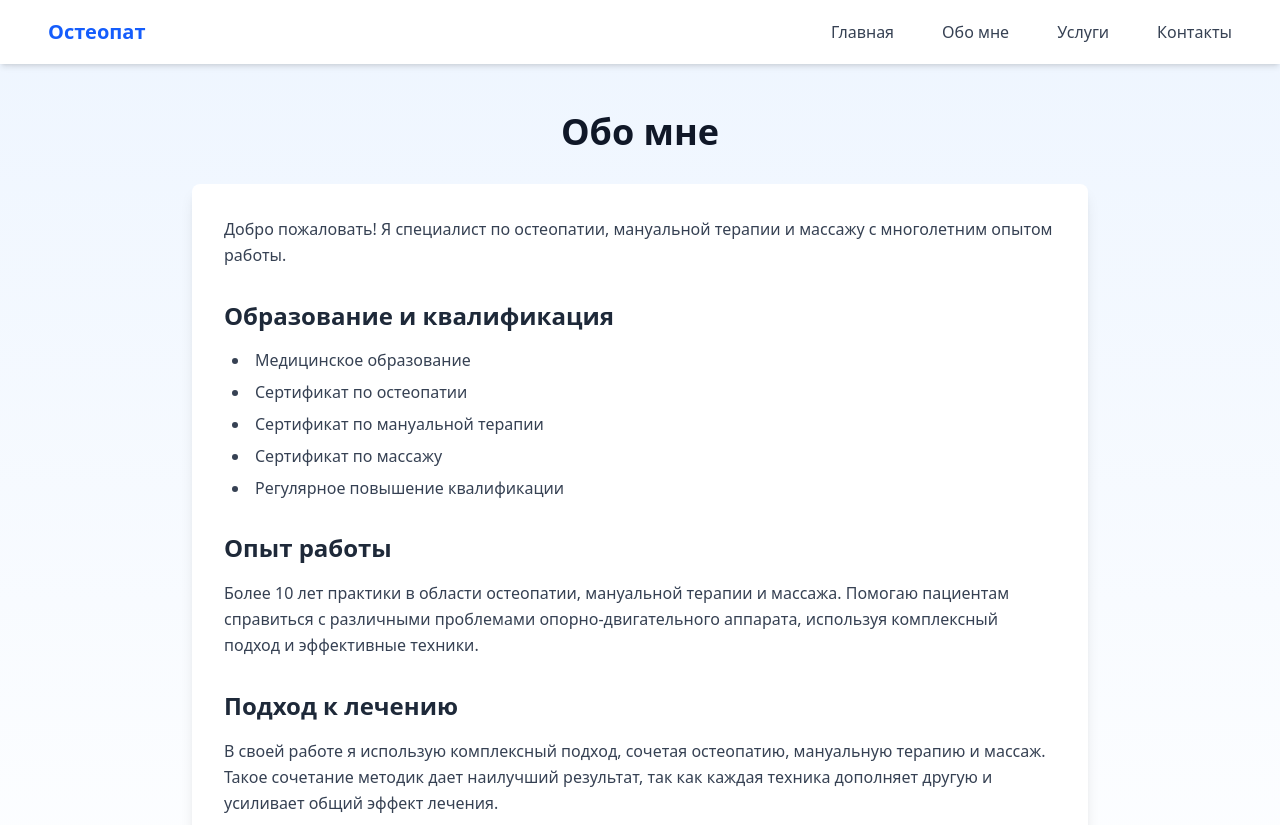
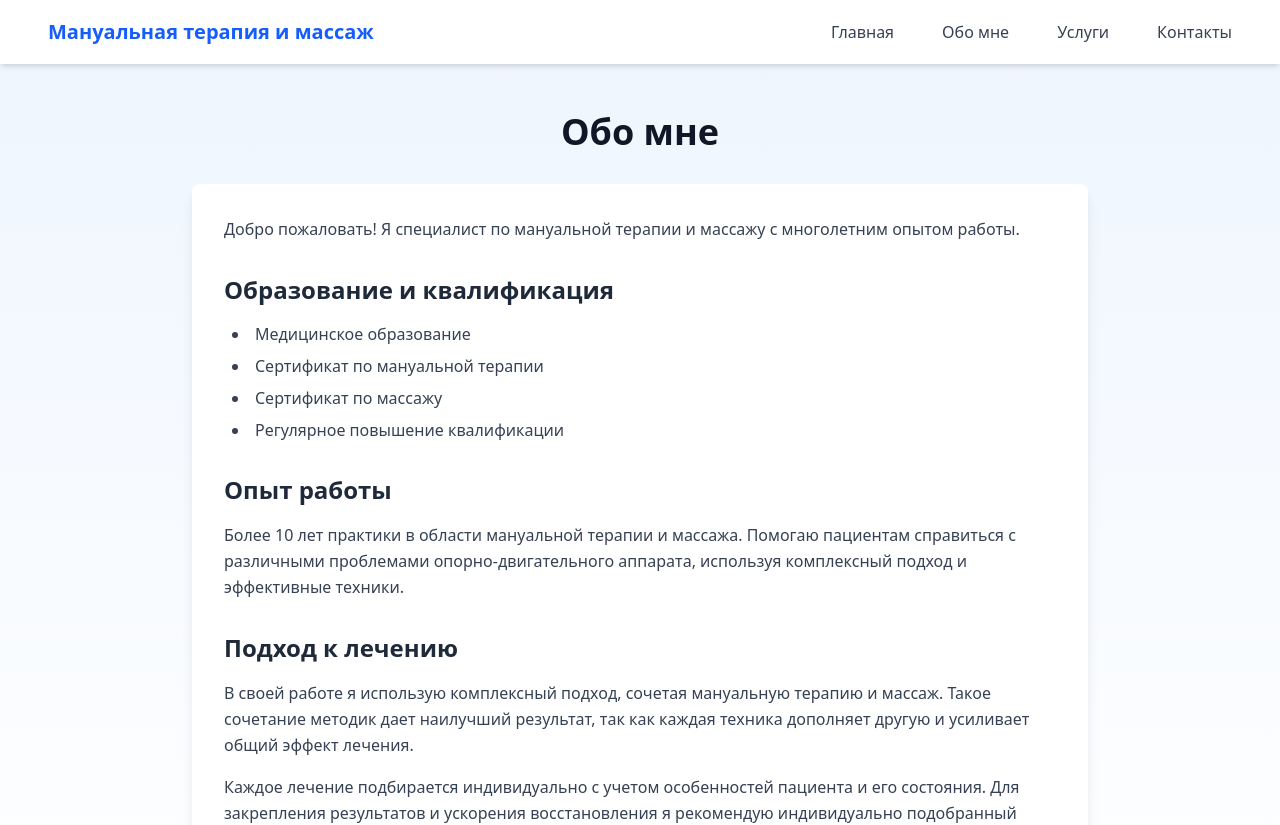
Before and after one commit to butch888/osteopat, a Next.js app: page /about in a window 1280 px wide. Shown: the top 825 px of the page. Built offline with nearby package versions, Linux system fonts and the light colour scheme.

Commit message:
Del Остеопатия on all page

```diff
--- a/app/about/page.tsx
+++ b/app/about/page.tsx
@@ -9,7 +9,7 @@ export default function About() {
         <div className="bg-white rounded-lg shadow-lg p-6 sm:p-8 space-y-4 sm:space-y-6">
           <div className="prose prose-sm sm:prose-base lg:prose-lg max-w-none">
             <p className="text-sm sm:text-base text-gray-700 leading-relaxed">
-              Добро пожаловать! Я специалист по остеопатии, мануальной терапии и массажу с многолетним опытом работы.
+              Добро пожаловать! Я специалист по мануальной терапии и массажу с многолетним опытом работы.
             </p>
 
             <h2 className="text-xl sm:text-2xl font-semibold text-gray-800 mt-6 sm:mt-8 mb-3 sm:mb-4">
@@ -17,7 +17,6 @@ export default function About() {
             </h2>
             <ul className="list-disc list-inside space-y-2 text-sm sm:text-base text-gray-700 pl-2">
               <li>Медицинское образование</li>
-              <li>Сертификат по остеопатии</li>
               <li>Сертификат по мануальной терапии</li>
               <li>Сертификат по массажу</li>
               <li>Регулярное повышение квалификации</li>
@@ -27,7 +26,7 @@ export default function About() {
               Опыт работы
             </h2>
             <p className="text-sm sm:text-base text-gray-700 leading-relaxed">
-              Более 10 лет практики в области остеопатии, мануальной терапии и массажа.
+              Более 10 лет практики в области мануальной терапии и массажа.
               Помогаю пациентам справиться с различными проблемами опорно-двигательного аппарата,
               используя комплексный подход и эффективные техники.
             </p>
@@ -36,7 +35,7 @@ export default function About() {
               Подход к лечению
             </h2>
             <p className="text-sm sm:text-base text-gray-700 leading-relaxed mb-4">
-              В своей работе я использую комплексный подход, сочетая остеопатию, мануальную терапию
+              В своей работе я использую комплексный подход, сочетая мануальную терапию
               и массаж. Такое сочетание методик дает наилучший результат, так как каждая техника
               дополняет другую и усиливает общий эффект лечения.
             </p>
--- a/app/components/Navigation.tsx
+++ b/app/components/Navigation.tsx
@@ -15,7 +15,7 @@ export default function Navigation() {
               href="/"
               className="flex items-center px-2 sm:px-4 text-lg sm:text-xl font-bold text-blue-600 hover:text-blue-800"
             >
-              Остеопат
+              Мануальная терапия и массаж
             </Link>
           </div>
 
--- a/app/layout.tsx
+++ b/app/layout.tsx
@@ -16,15 +16,10 @@ const geistMono = Geist_Mono({
 });
 
 export const metadata: Metadata = {
-  title: "Остеопатия, мануальная терапия, массаж - Профессиональное лечение",
-  description: "Комплексное лечение с использованием остеопатии, мануальной терапии и массажа. Индивидуальный подход и рекомендованный комплекс упражнений.",
-  keywords: "остеопатия, мануальная терапия, массаж, лечение спины, реабилитация",
-  openGraph: {
-    title: "Остеопатия, мануальная терапия, массаж - Профессиональное лечение",
-    description: "Комплексное лечение с использованием остеопатии, мануальной терапии и массажа.",
-    type: "website",
-  },
-};
+  title: 'Мануальная терапия и массаж | Профессиональное лечение в Москве',
+  description: 'Описание услуг мануальной терапии и массажа, методы лечения, контактная информация',
+  keywords: 'мануальная терапия, массаж, лечение спины, Москва',
+}
 
 export default function RootLayout({
   children,
--- a/app/page.tsx
+++ b/app/page.tsx
@@ -9,7 +9,7 @@ export default function Home() {
             Добро пожаловать
           </h1>
           <p className="text-base sm:text-lg lg:text-xl text-gray-600 max-w-3xl mx-auto px-4">
-            Профессиональное лечение с использованием остеопатии, мануальной терапии и массажа.
+            Профессиональное лечение с использованием мануальной терапии и массажа.
             Сочетание этих методик дает наилучший результат в сочетании с рекомендованным комплексом упражнений.
           </p>
         </div>
@@ -20,7 +20,7 @@ export default function Home() {
               Комплексный подход к лечению
             </h2>
             <p className="text-sm sm:text-base text-gray-600 mb-4 sm:mb-6">
-              В своей работе я сочетаю остеопатию, мануальную терапию и массаж.
+              В своей работе я сочетаю мануальную терапию и массаж.
               Такое комплексное воздействие дает наилучший результат в сочетании
               с индивидуально подобранным комплексом упражнений.
             </p>
@@ -37,8 +37,8 @@ export default function Home() {
               О специалисте
             </h2>
             <p className="text-sm sm:text-base text-gray-600 mb-4 sm:mb-6">
-              Опытный специалист с многолетней практикой в области остеопатии,
-              мануальной терапии и массажа. Индивидуальный подход к каждому пациенту.
+              Опытный специалист с многолетней практикой в области мануальной терапии
+              и массажа. Индивидуальный подход к каждому пациенту.
             </p>
             <Link
               href="/about"
--- a/app/services/page.tsx
+++ b/app/services/page.tsx
@@ -2,10 +2,6 @@ import Link from "next/link";
 
 export default function Services() {
   const services = [
-    {
-      title: "Остеопатия",
-      description: "Мягкие остеопатические техники для восстановления баланса в организме, работы с костно-мышечной системой и внутренними органами."
-    },
     {
       title: "Мануальная терапия",
       description: "Целенаправленное воздействие на суставы, позвоночник и мышцы для устранения функциональных блоков и восстановления подвижности."
@@ -24,7 +20,7 @@ export default function Services() {
     },
     {
       title: "Реабилитация после травм",
-      description: "Восстановление после спортивных травм, переломов и операций с помощью сочетания остеопатии, мануальной терапии и массажа."
+      description: "Восстановление после спортивных травм, переломов и операций с помощью сочетания мануальной терапии и массажа."
     }
   ];
 
@@ -60,7 +56,7 @@ export default function Services() {
               <strong>Длительность сеанса:</strong> 1 час
             </p>
             <p className="text-base sm:text-lg leading-relaxed">
-              <strong>Содержание сеанса:</strong> В каждом сеансе сочетаются остеопатия, мануальная терапия и массаж для комплексного подхода к решению ваших проблем. Такое сочетание методик дает наилучший результат.
+              <strong>Содержание сеанса:</strong> В каждом сеансе сочетаются мануальная терапия и массаж для комплексного подхода к решению ваших проблем. Такое сочетание методик дает наилучший результат.
             </p>
             <p className="text-base sm:text-lg leading-relaxed">
               <strong>Комплекс упражнений:</strong> Для закрепления результатов и ускорения восстановления я рекомендую индивидуально подобранный комплекс упражнений, который помогает поддерживать достигнутый эффект.
--- a/app/videos/page.tsx
+++ b/app/videos/page.tsx
@@ -47,7 +47,7 @@ export default function Videos() {
           Видео с канала
         </h1>
         <p className="text-center text-sm sm:text-base text-gray-600 mb-8 sm:mb-12 px-4">
-          Полезные видео об остеопатии, лечении и здоровье
+          Полезные видео о мануальной терапии, массаже, лечении и здоровье
         </p>
 
         {videos.length === 0 ? (
```
